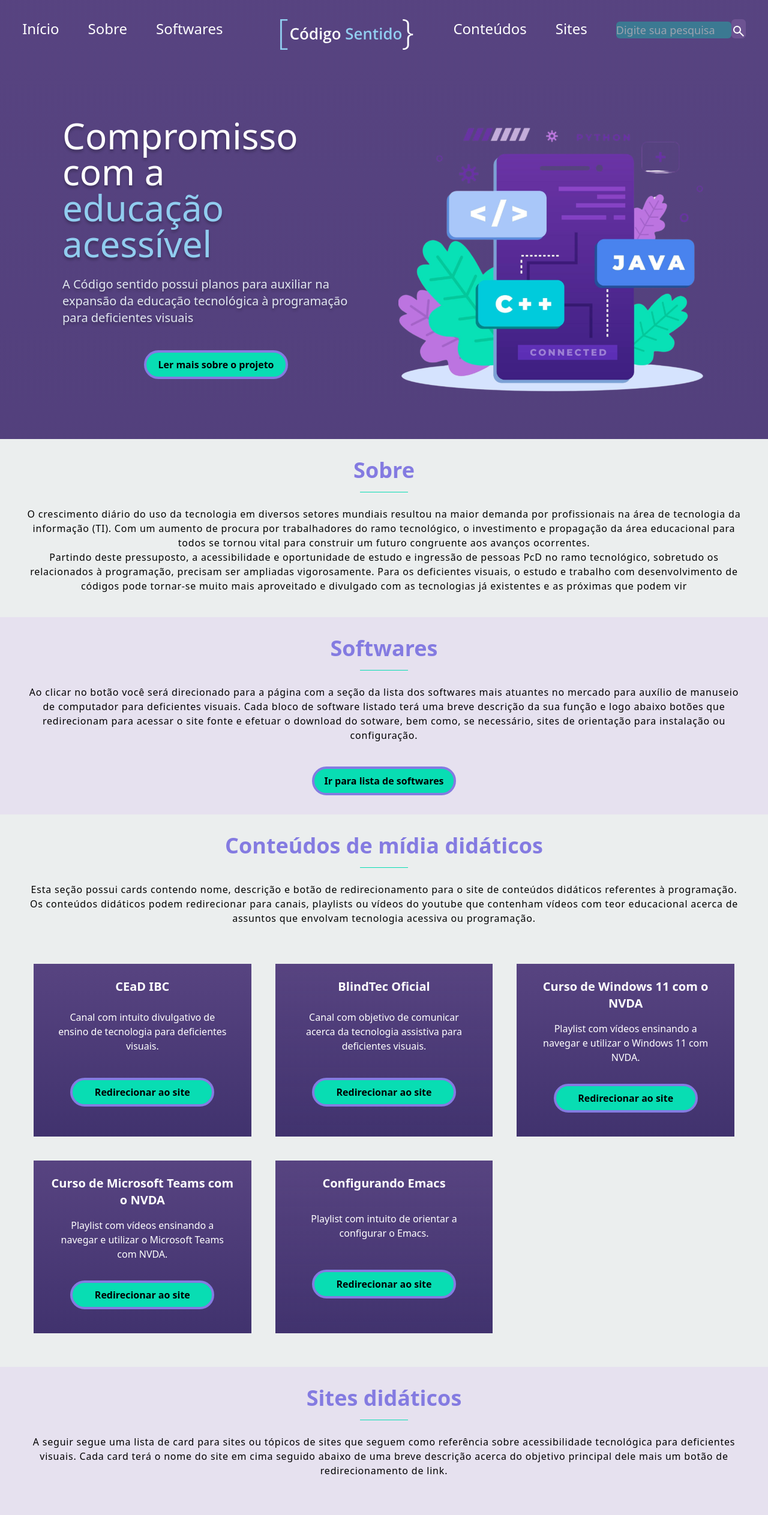
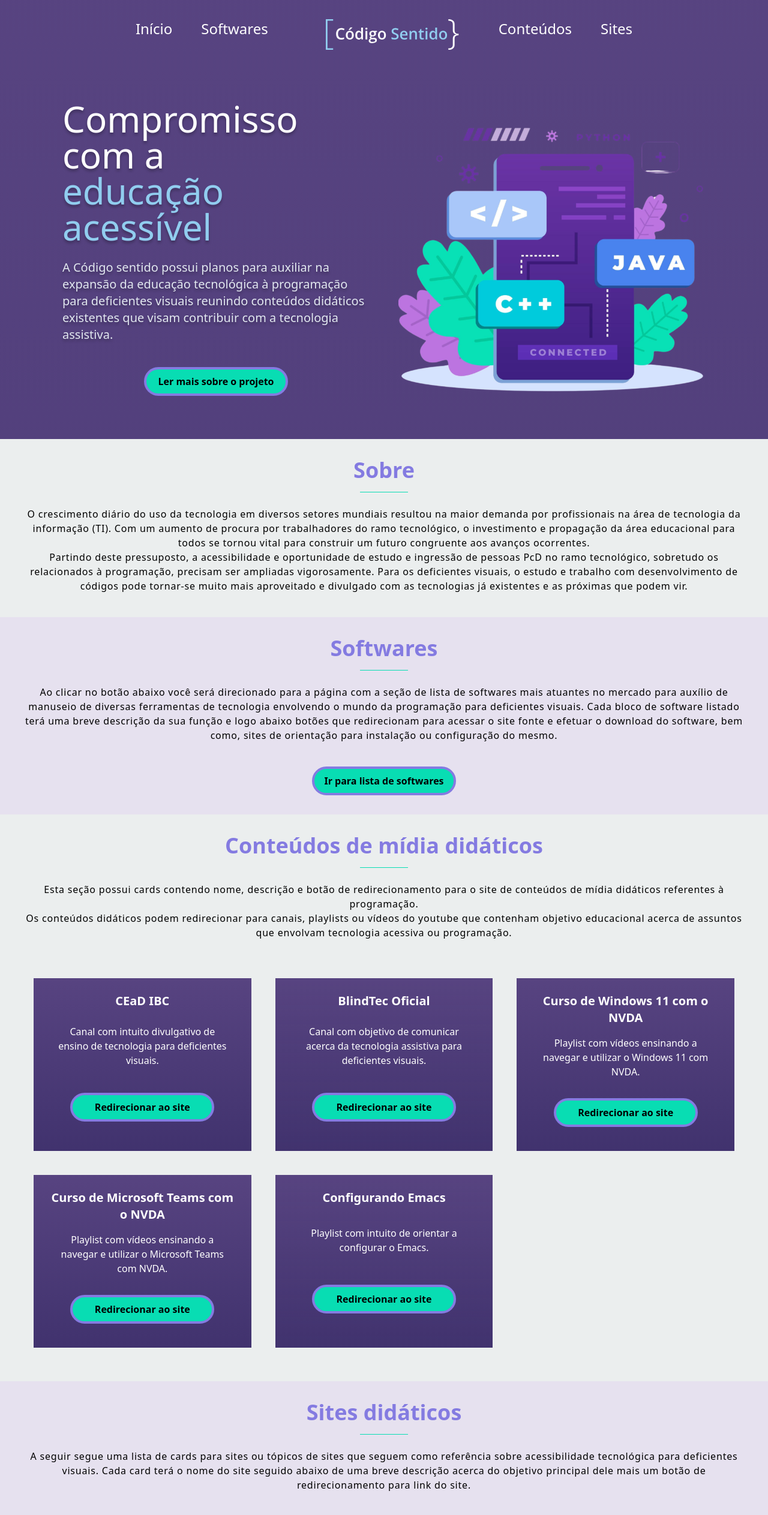
Before and after one commit to ellievi/codigo-sentido, a React (Create React App) app: page / in a window 1280 px wide. Shown: the top 2526 px of the page at 60% size. Built offline with nearby package versions, Linux system fonts and the light colour scheme.

Commit message:
ajuste de rota de componentes

```diff
--- a/src/componentes/search/index.jsx
+++ /dev/null
@@ -1,20 +0,0 @@
-import React from "react";
-import PesquisaIcone from '../../assets/pesquisa_icon.svg'
-import TextInput from "../textInput";
-
-const Search = () => {
-  return (
-    <div className="flex flex-row">
-      <TextInput placeholder="Digite sua pesquisa"/>
-      <button className="bg-light-purple py-2 h-8 rounded-md">
-        <img
-            className="w-6"
-            src={PesquisaIcone}
-            alt="Ícone de busca representado por uma lupa."
-            />
-      </button>
-    </div>
-  );
-}
-
-export default Search;
--- a/src/componentes/textInput/index.jsx
+++ /dev/null
@@ -1,11 +0,0 @@
-import React from "react";
-
-const TextInput = (props) => {
-  return (
-    <div>
-      <input type="text" className="w-48 text-lg bg-lightest-green rounded-md outline-0" placeholder={props.placeholder} autoComplete="off"/>
-    </div>
-  );
-}
-
-export default TextInput;
--- a/src/componentes/banner/index.jsx
+++ b/src/components/banner/index.jsx
@@ -11,7 +11,7 @@ const Banner = () => {
         <span className="text-light-blue">educação acessível</span>
         </h1>
         <h2 className="text-xl	text-slate-200">A Código sentido possui planos para auxiliar na expansão da educação tecnológica
-          à programação para deficientes visuais
+          à programação para deficientes visuais reunindo conteúdos didáticos existentes que visam contribuir com a tecnologia assistiva.
         </h2>
           <a href="#sobre">
           <Button title="Ler mais sobre o projeto"/>
--- a/src/componentes/menu/index.jsx
+++ b/src/components/menu/index.jsx
@@ -1,7 +1,6 @@
 import React from "react";
 import LogoCodigoSentido from '../../assets/logo_codigo_sentido.svg'
 import { Link } from "react-router-dom";
-import Search from "../search";
 
 const Menu = () => {
   return (
@@ -9,9 +8,6 @@ const Menu = () => {
       <ul className="flex flex-row justify-center gap-12 py-8">
         <li>
           <Link to="/">Início</Link>
-        </li>
-        <li>
-          <a href="#sobre">Sobre</a>
         </li>
         <li>
           <Link to="/lista_de_softwares" onClick={window.history.pushState("", "", "/")}>Softwares</Link>
@@ -29,9 +25,6 @@ const Menu = () => {
         <li>
           <a href="#sites">Sites</a>
         </li>
-        <li>
-          <Search/>
-        </li>
       </ul>
     </div>
   )
--- a/src/componentes/sectionsList/index.jsx
+++ b/src/components/sectionsList/index.jsx
@@ -90,7 +90,7 @@ const SectionList = () => {
           Partindo deste pressuposto, a acessibilidade e oportunidade de estudo e ingressão de pessoas PcD no ramo tecnológico,
           sobretudo os relacionados à programação, precisam ser ampliadas vigorosamente. Para os deficientes visuais, o estudo e trabalho
           com desenvolvimento de códigos pode tornar-se muito mais aproveitado e divulgado com as tecnologias já existentes
-          e as próximas que podem vir
+          e as próximas que podem vir.
         </div>
         }
         bgGrey
@@ -100,10 +100,11 @@ const SectionList = () => {
         sectionTitle="Softwares"
         description={
         <div>
-          Ao clicar no botão você será direcionado para a página com a seção da lista dos softwares mais atuantes no mercado para
-          auxílio de manuseio de computador para deficientes visuais. Cada bloco de software listado terá uma breve descrição
-          da sua função e logo abaixo botões que redirecionam para acessar o site fonte e efetuar o download do sotware,
-          bem como, se necessário, sites de orientação para instalação ou configuração.
+          Ao clicar no botão abaixo você será direcionado para a página com a seção de lista de softwares mais
+          atuantes no mercado para auxílio de manuseio de diversas ferramentas de tecnologia envolvendo o mundo da programação
+          para deficientes visuais. Cada bloco de software listado terá uma breve descrição da sua função e logo
+          abaixo botões que redirecionam para acessar o site fonte e efetuar o download do software, bem como,
+          sites de orientação para instalação ou configuração do mesmo.
         </div>
         }
         buttonTitle="Ir para lista de softwares"
@@ -116,10 +117,10 @@ const SectionList = () => {
         description={
           <div>
             Esta seção possui cards contendo nome, descrição e botão de redirecionamento para o site de conteúdos
-            didáticos referentes à programação.
+            de mídia didáticos referentes à programação.
             <br/>
             Os conteúdos didáticos podem redirecionar para canais, playlists ou vídeos do youtube que contenham
-            vídeos com teor educacional acerca de assuntos que envolvam tecnologia acessiva ou programação.
+            objetivo educacional acerca de assuntos que envolvam tecnologia acessiva ou programação.
           </div>
           }
           bgGrey
@@ -141,9 +142,9 @@ const SectionList = () => {
         id="sites"
         description={
         <div>
-          A seguir segue uma lista de card para sites ou tópicos de sites que seguem como referência sobre acessibilidade tecnológica
-          para deficientes visuais. Cada card terá o nome do site em cima seguido abaixo de uma breve
-          descrição acerca do objetivo principal dele mais um botão de redirecionamento de link.
+          A seguir segue uma lista de cards para sites ou tópicos de sites que seguem como referência sobre acessibilidade tecnológica
+          para deficientes visuais. Cada card terá o nome do site seguido abaixo de uma breve
+          descrição acerca do objetivo principal dele mais um botão de redirecionamento para link do site.
         </div>
         }
         card
```
Also changed, not shown: src/pages/home/index.jsx (+4 -4 lines), src/pages/softwaresList/index.jsx (+5 -5 lines), src/components/button/index.jsx (renamed from src/componentes/button/index.jsx), src/components/card/index.jsx (renamed from src/componentes/card/index.jsx), src/components/footer/index.jsx (renamed from src/componentes/footer/index.jsx), src/components/section/index.jsx (renamed from src/componentes/section/index.jsx).
